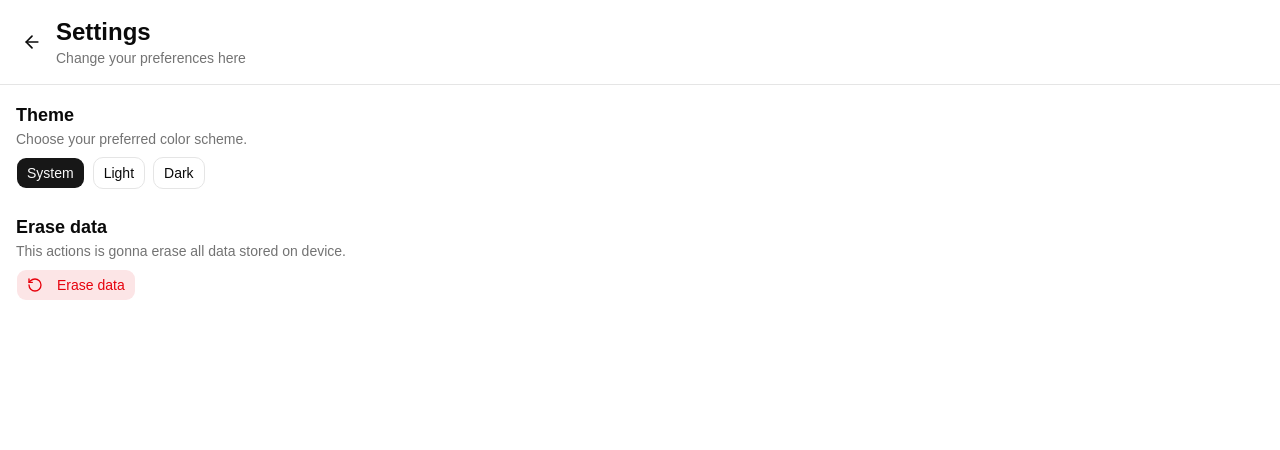
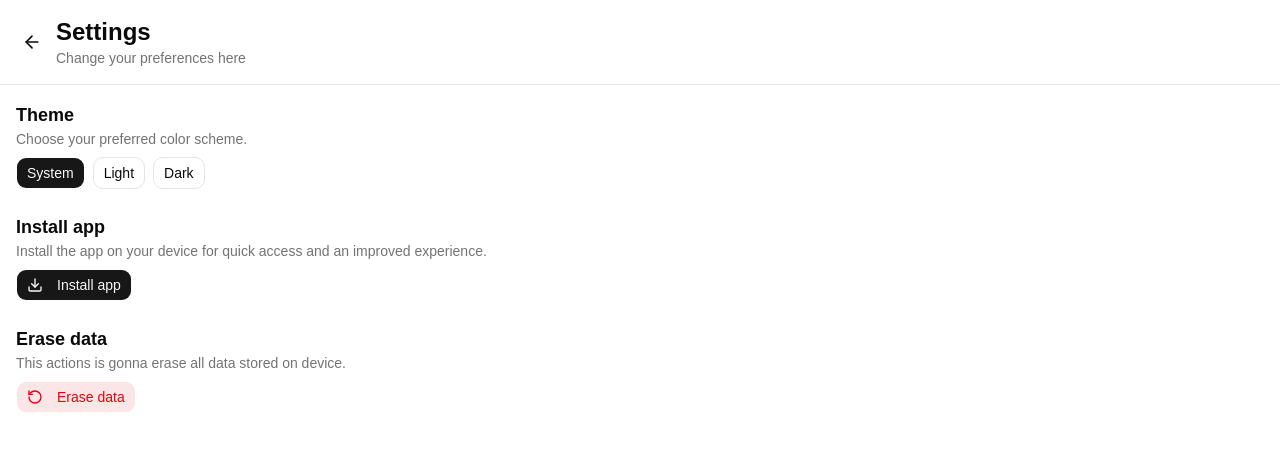
Before and after one commit to fredrikj31/simple-shopping-list, a React (Vite) app: page /settings in a window 1280 px wide. Shown: the top 450 px of the page. Built offline with nearby package versions, Linux system fonts and the light colour scheme.

Commit message:
feat(routes): adds PWA install button to settings page

```diff
--- a/src/routes/settings/route.tsx
+++ b/src/routes/settings/route.tsx
@@ -1,8 +1,10 @@
 import { Button } from "@shadcn-ui/components/ui/button";
-import { ArrowLeft, RotateCcw } from "lucide-react";
+import { ArrowLeft, Download, RotateCcw } from "lucide-react";
 import { Link } from "react-router";
+import { toast } from "sonner";
 import { EraseDataDialog } from "../../components/EraseDataDialog";
 import { Theme, useTheme } from "../../providers/Theme";
+import { usePWAInstall } from "../../providers/PWAInstall";
 
 const THEME_OPTIONS: { value: Theme; label: string }[] = [
   { value: "system", label: "System" },
@@ -12,6 +14,21 @@ const THEME_OPTIONS: { value: Theme; label: string }[] = [
 
 export const SettingsRoute = () => {
   const { theme, setTheme } = useTheme();
+  const { canInstall, isStandalone, isIOS, promptInstall } = usePWAInstall();
+
+  const handleInstallClick = async () => {
+    if (canInstall) {
+      await promptInstall();
+      return;
+    }
+
+    if (isIOS) {
+      toast.info('Tap the Share button, then "Add to Home Screen"');
+      return;
+    }
+
+    toast.info("Installing isn't supported in this browser");
+  };
 
   return (
     <main className="flex flex-col min-h-screen bg-background">
@@ -49,6 +66,20 @@ export const SettingsRoute = () => {
         </div>
       </div>
 
+      {!isStandalone && (
+        <div className="mx-4 mb-6">
+          <h2 className="text-lg font-semibold">Install app</h2>
+          <p className="text-sm text-muted-foreground mb-2">
+            Install the app on your device for quick access and an improved
+            experience.
+          </p>
+          <Button onClick={handleInstallClick}>
+            <Download className="h-4 w-4 mr-2" />
+            Install app
+          </Button>
+        </div>
+      )}
+
       <div className="mx-4">
         <h2 className="text-lg font-semibold">Erase data</h2>
         <p className="text-sm text-muted-foreground mb-2">
```
